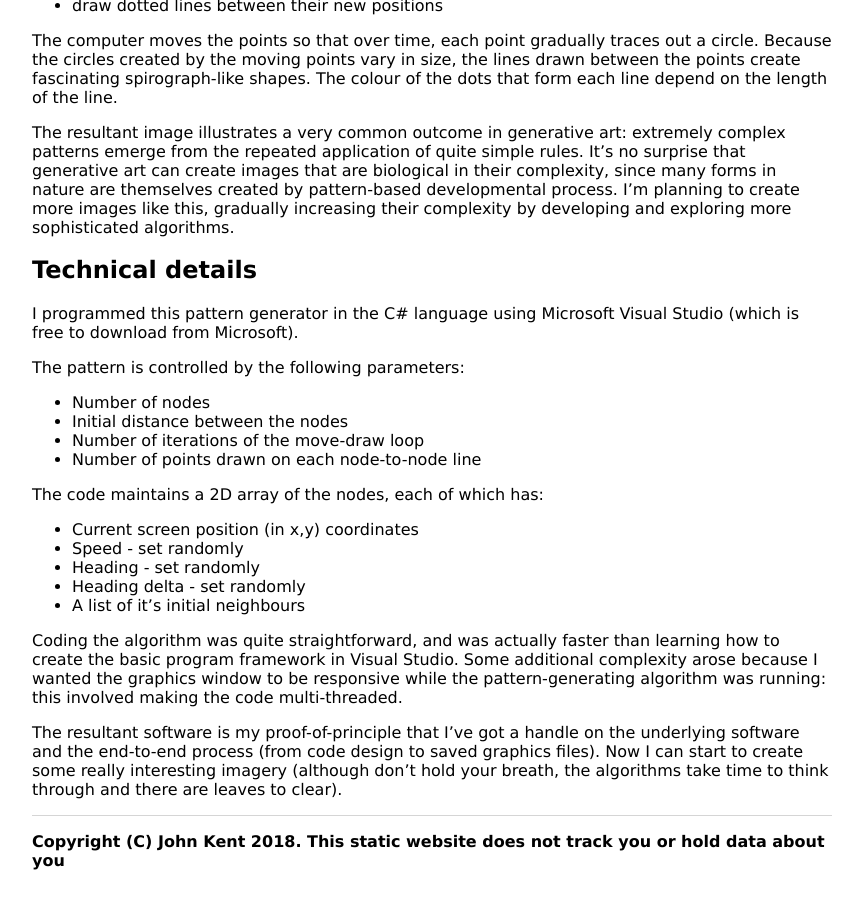
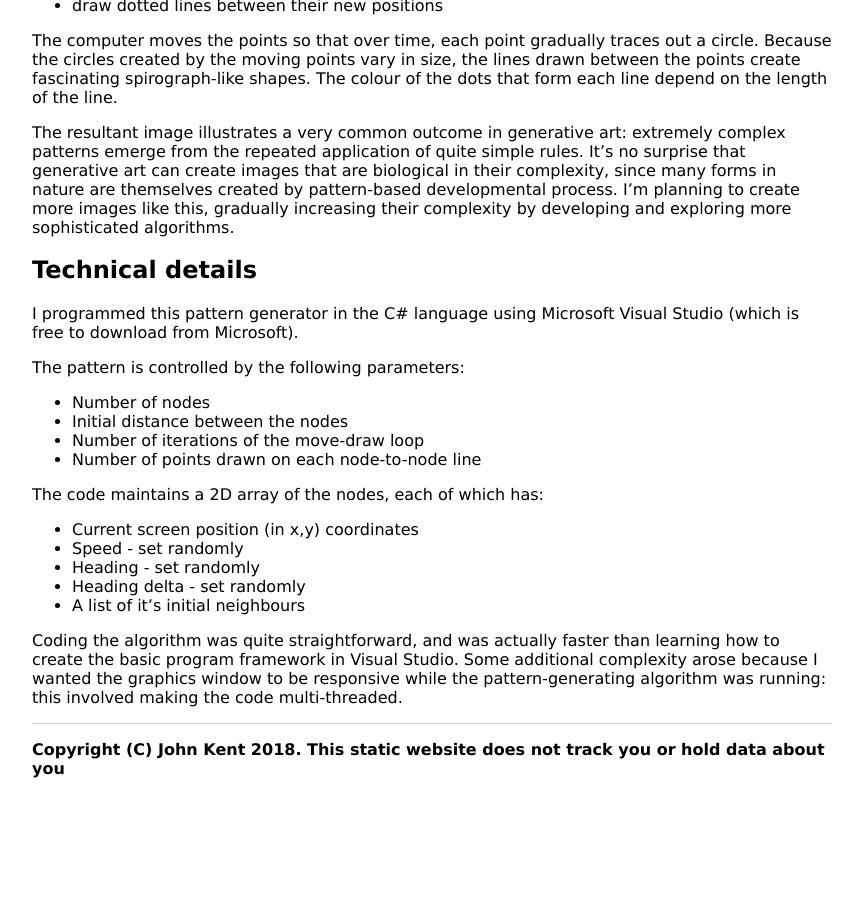
Before and after one commit to KineticLensman/KineticLensman.github.io, a Jekyll site: the page built from _posts/2018-12-24-generative.md, in a window 1280 px wide and 900 px high, scrolled down 1265 px. Shown: the whole window, without its empty margins (208-1071 px from the left). Built offline with Jekyll 4.4.1, drawn with Linux system fonts in a browser that asks for light colours; after the commit the page ends 2073 px from its top, so only the background shows below that.

Commit message:
Reduce verbosity

```diff
--- a/_posts/2018-12-24-generative.md
+++ b/_posts/2018-12-24-generative.md
@@ -45,5 +45,3 @@ The code maintains a 2D array of the nodes, each of which has:
 * A list of it's initial neighbours
 
 Coding the algorithm was quite straightforward, and was actually faster than learning how to create the basic program framework in Visual Studio. Some additional complexity arose because I wanted the graphics window to be responsive while the pattern-generating algorithm was running: this involved making the code multi-threaded.
-
-The resultant software is my proof-of-principle that I’ve got a handle on the underlying software and the end-to-end process (from code design to saved graphics files). Now I can start to create some really interesting imagery (although don’t hold your breath, the algorithms take time to think through and there are leaves to clear).
```
